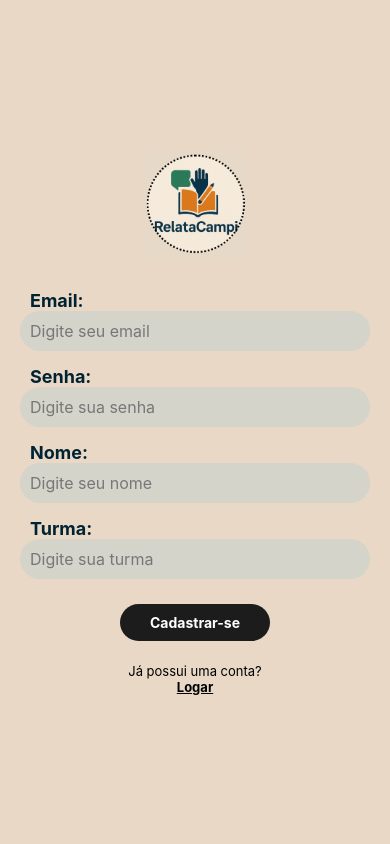
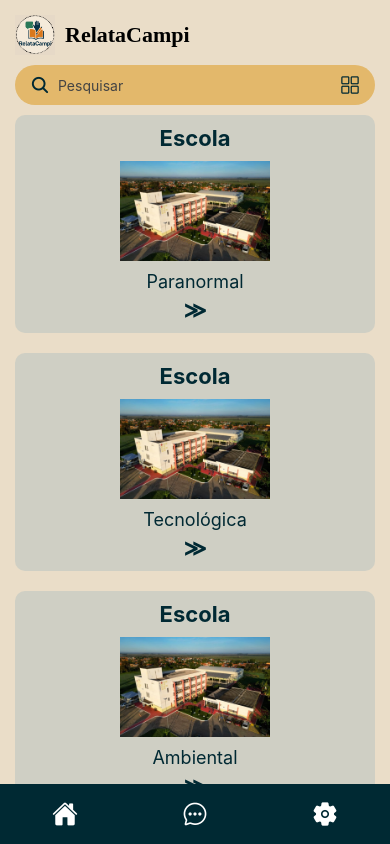
Before and after one commit to isaac-ca4sinho13/Relatacampi, a React Native app: screen /Home in a window 390 px wide. Built offline with nearby package versions, Linux system fonts and the light colour scheme.

Commit message:
Update Homescreen.js

```diff
--- a/screens/Homescreen.js
+++ b/screens/Homescreen.js
@@ -1,165 +1,202 @@
-import React, { useState } from 'react';
-import { View, Text, TextInput, TouchableOpacity, StyleSheet, Image, Alert } from 'react-native';
+import React, { useState, useEffect } from 'react';
+import {
+  View,
+  Text,
+  TextInput,
+  Image,
+  StyleSheet,
+  ScrollView,
+  TouchableOpacity,
+  SafeAreaView,
+} from 'react-native';
+import { Ionicons } from '@expo/vector-icons';
 import AsyncStorage from '@react-native-async-storage/async-storage';
 
-export default function RegisterScreen({ navigation }) {
-  const [email, setEmail] = useState('');
-  const [senha, setSenha] = useState('');
-  const [nome, setNome] = useState('');
-  const [turma, setTurma] = useState('');
+export default function HomeScreen() {
+  const [busca, setBusca] = useState('');
+  const [usuario, setUsuario] = useState(null);
 
-  const SalvarCadastro = async () => {
-  if (!email || !senha || !nome || !turma) {
-    Alert.alert('Atenção', 'Preencha todos os campos!');
-    return;
+  const dados = [
+    { id: 1, titulo: 'Escola', subtitulo: 'Paranormal' },
+    { id: 2, titulo: 'Escola', subtitulo: 'Tecnológica' },
+    { id: 3, titulo: 'Escola', subtitulo: 'Ambiental' },
+  ];
+
+
+  useEffect(() => {
+    const carregarUsuario = async () => {
+      try {
+        const userString = await AsyncStorage.getItem('usuarioLogado');
+        if (userString) {
+          const userObj = JSON.parse(userString);
+          setUsuario(userObj);
         }
-
-  const NovoUsuario = {
-    email,
-    senha,
-    nome,
-    turma,
-  };
-
-  try {
-    const UsuariosSalvos = await AsyncStorage.getItem('Usuarios');
-    const Usuarios = UsuariosSalvos ? JSON.parse(UsuariosSalvos) : [];
-
-    Usuarios.push(NovoUsuario);
-
-    await AsyncStorage.setItem('Usuarios', JSON.stringify(Usuarios));
-
-    const Resposta = await fetch('http://localhost:3001/usuarios', {
-      method: 'POST',
-      headers: {
-        'Content-Type': 'application/json',
-      },
-      body: JSON.stringify(NovoUsuario),
-    });
-
-    if (!Resposta.ok) {
-      throw new Error('Erro ao salvar no servidor');
-    }
-
-    Alert.alert('Sucesso', 'Cadastro realizado com sucesso!');
-    setEmail('');
-    setSenha('');
-    setNome('');
-    setTurma('');
       } catch (error) {
-    console.log(error);
-    Alert.alert('Erro', 'Não foi possível salvar o cadastro.');
+        console.log('Erro ao carregar usuário:', error);
       }
     };
 
+    carregarUsuario();
+  }, []);
+
+  const filtrados = dados.filter(
+    (item) =>
+      item.titulo.toLowerCase().includes(busca.toLowerCase()) ||
+      item.subtitulo.toLowerCase().includes(busca.toLowerCase())
+  );
+
   return (
+    <SafeAreaView style={styles.safeArea}>
       <View style={styles.container}>
+        <View style={styles.header}>
           <Image source={require('../assets/RelataCampi.png')} style={styles.logo} />
+          <View>
+            <Text style={styles.title}>RelataCampi</Text>
+            {usuario && <Text style={styles.userInfo}>Olá, {usuario.nome}</Text>}
+          </View>
+        </View>
 
-      <Text style={styles.label}>Email:</Text>
+        <View style={styles.searchBar}>
+          <Ionicons name="search" size={20} color="#002933" style={styles.searchIcon} />
           <TextInput
-        style={styles.input}
-        value={email}
-        onChangeText={setEmail}
-        placeholder="Digite seu email"
-        keyboardType="email-address"
-        placeholderTextColor="#777"
+            placeholder="Pesquisar"
+            placeholderTextColor="#444"
+            style={styles.searchInput}
+            value={busca}
+            onChangeText={setBusca}
           />
+          <Ionicons name="grid-outline" size={20} color="#002933" style={styles.gridIcon} />
+        </View>
 
-      <Text style={styles.label}>Senha:</Text>
-      <TextInput
-        style={styles.input}
-        value={senha}
-        onChangeText={setSenha}
-        placeholder="Digite sua senha"
-        placeholderTextColor="#777"
-        secureTextEntry
-      />
+        <View style={styles.scrollContainer}>
+          <ScrollView contentContainerStyle={styles.scrollContent} showsVerticalScrollIndicator={false}>
+            {filtrados.map((item) => (
+              <View key={item.id} style={styles.card}>
+                <Text style={styles.cardTitle}>{item.titulo}</Text>
+                <Image source={require('../assets/exemplo-de-noticia.png')} style={styles.cardImage} />
+                <Text style={styles.cardSubtitle}>{item.subtitulo}</Text>
+                <Text style={styles.seta}>≫</Text>
+              </View>
+            ))}
+          </ScrollView>
+        </View>
 
-      <Text style={styles.label}>Nome:</Text>
-      <TextInput
-        style={styles.input}
-        value={nome}
-        onChangeText={setNome}
-        placeholder="Digite seu nome"
-        placeholderTextColor="#777"
-      />
-
-      <Text style={styles.label}>Turma:</Text>
-      <TextInput
-        style={styles.input}
-        value={turma}
-        onChangeText={setTurma}
-        placeholder="Digite sua turma"
-        placeholderTextColor="#777"
-      />
-
-      <TouchableOpacity style={styles.button} onPress={SalvarCadastro}>
-        <Text style={styles.buttonText}>Cadastrar-se</Text>
+        <View style={styles.navBar}>
+          <TouchableOpacity style={styles.navButton}>
+            <Ionicons name="home" size={26} color="#fff" />
           </TouchableOpacity>
-
-     <Text style={styles.footerText}>Já possui uma conta?</Text>
-           <TouchableOpacity onPress={() => navigation.navigate('Login')}>
-             <Text style={styles.link}>Logar</Text>
+          <TouchableOpacity style={styles.navButton}>
+            <Ionicons name="chatbubble-ellipses-outline" size={26} color="#fff" />
+          </TouchableOpacity>
+          <TouchableOpacity style={styles.navButton}>
+            <Ionicons name="settings" size={26} color="#fff" />
           </TouchableOpacity>
         </View>
+      </View>
+    </SafeAreaView>
   );
 }
 
 const styles = StyleSheet.create({
+  safeArea: {
+    flex: 1,
+    backgroundColor: '#EADDC8',
+  },
   container: {
     flex: 1,
-    backgroundColor: '#e8d8c5',
+  },
+  header: {
+    flexDirection: 'row',
     alignItems: 'center',
-    justifyContent: 'center',
-    padding: 20,
+    paddingHorizontal: 15,
+    paddingTop: 15,
+    paddingBottom: 10,
+    backgroundColor: '#EADDC8',
   },
   logo: {
-    width: 110,
-    height: 110,
-    marginBottom: 30,
-    resizeMode: 'contain',
+    width: 40,
+    height: 40,
+    marginRight: 10,
   },
-  label: {
-    alignSelf: 'flex-start',
-    marginLeft: 10,
+  title: {
+    fontSize: 22,
     fontWeight: 'bold',
+    fontFamily: 'serif',
+    color: '#000',
+  },
+  userInfo: {
+    fontSize: 14,
+    color: '#444',
+  },
+  searchBar: {
+    flexDirection: 'row',
+    alignItems: 'center',
+    backgroundColor: '#E3B86B',
+    marginHorizontal: 15,
+    borderRadius: 25,
+    paddingHorizontal: 15,
+    height: 40,
+    marginBottom: 10,
+  },
+  searchIcon: {
+    marginRight: 8,
+  },
+  gridIcon: {
+    marginLeft: 8,
+  },
+  searchInput: {
+    flex: 1,
+    color: '#000',
+  },
+  scrollContainer: {
+    flex: 1,
+    marginBottom: 60,
+    height: 300,
+  },
+  scrollContent: {
+    paddingHorizontal: 15,
+    height: 300,
+  },
+  card: {
+    backgroundColor: '#CFCFC4',
+    borderRadius: 10,
+    marginBottom: 20,
+    padding: 10,
+    alignItems: 'center',
+  },
+  cardTitle: {
+    fontSize: 22,
+    color: '#002933',
+    fontWeight: 'bold',
+  },
+  cardImage: {
+    width: 150,
+    height: 100,
+    marginVertical: 10,
+    resizeMode: 'cover',
+  },
+  cardSubtitle: {
     fontSize: 18,
-    color: '#002333',
+    color: '#002933',
   },
-  input: {
-    width: '100%',
-    backgroundColor: '#d4d4ca',
-    borderRadius: 25,
+  seta: {
+    fontSize: 22,
+    fontWeight: 'bold',
+    color: '#002933',
+    marginTop: 5,
+  },
+  navBar: {
+    position: 'absolute',
+    bottom: 0,
+    left: 0,
+    right: 0,
+    height: 60,
+    backgroundColor: '#002933',
+    flexDirection: 'row',
+    justifyContent: 'space-around',
+    alignItems: 'center',
+  },
+  navButton: {
     padding: 10,
-    marginBottom: 15,
-    fontSize: 16,
   },
-  button: {
-    backgroundColor: '#1c1c1c',
-    paddingVertical: 10,
-    paddingHorizontal: 30,
-    borderRadius: 25,
-    marginTop: 10,
-    marginBottom: 20,
-  },
-  buttonText: {
-    color: '#fff',
-    fontWeight: 'bold',
-    textAlign: 'center',
-  },
-  footerText: {
-    marginTop: 2,
-    fontSize: 13,
-  },
-  link: {
-    fontSize: 13,
-    fontWeight: 'bold',
-    color: '#000',
-    textDecorationLine: 'underline',
-  },
-  linkBold: {
-    fontWeight: 'bold',
-    color: '#000',
-  }
 });
```
Lines whose indentation alone changed are shown as unchanged.
